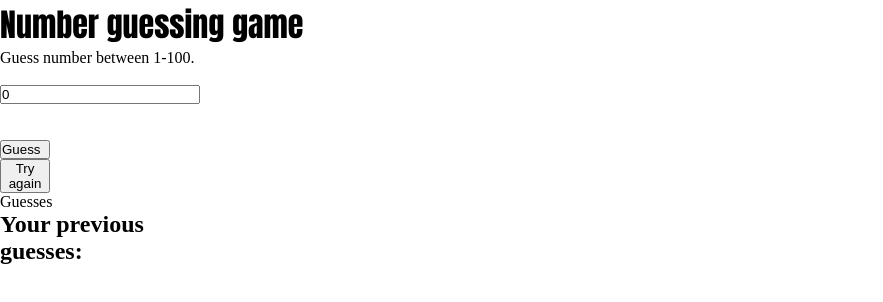
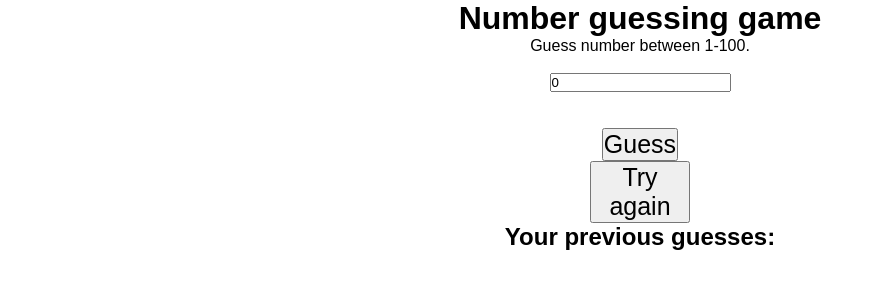
Before and after one commit to rieerep/Guess-a-number-JS, a plain HTML site: page index.html in a window 1280 px wide. Shown: the whole page, without its empty margins (0-883 px from the left). Drawn offline with Linux system fonts and the light colour scheme; a web font is replaced by a local one.

Commit message:
Visibility, styling
Changed visibility for losing and winnig. Added som styling.

```diff
--- a/app.js
+++ b/app.js
@@ -24,17 +24,18 @@ function userGuess(event) {
     // Om ul.children.length = 6 så blir det GAME OVER
     if (userNumber == randomNumber) {
         console.log('user guess correct');
-        document.querySelector('.result').textContent = 'Du gissade rätt';
+        document.querySelector('.result').textContent = 'YOU WON!';
+        document.querySelector('body').style.backgroundColor = '#7AFE7A'
         button.setAttribute('disabled', '');
     } else if (userNumber < randomNumber) {
         console.log('user guess too low');
-        document.querySelector('.result').textContent = 'För lågt';
+        document.querySelector('.result').textContent = 'Too low';
         maxGuess++;
         console.log('maxguess', maxGuess);
 
     } else if (userNumber > randomNumber) {
         console.log('user guess too high');
-        document.querySelector('.result').textContent = 'För högt';
+        document.querySelector('.result').textContent = 'Too high';
         maxGuess++;
 
     }
@@ -42,6 +43,7 @@ function userGuess(event) {
         console.log('game over');
         button.setAttribute('disabled', '');
         document.querySelector('.result').textContent = 'GAME OVER';
+        document.querySelector('body').style.backgroundColor = '#FE4452'
     } if (userNumber > 100 || userNumber < 1) {
         document.querySelector('.result').textContent = 'Skriv ett nummer mellan 1-100'
     }
--- a/index.html
+++ b/index.html
@@ -10,19 +10,21 @@
 </head>
 
 <body>
-    <h1 class="mainHeader" id="h1">Number guessing game</h1>
-    <h2></h2>
-    <div class="playBoard">
+    <main>
+        <h1 class="mainHeader" id="h1">Number guessing game</h1>
+        <h2></h2>
+
         <label class="header">Guess number between 1-100.</label><br>
         <input class="userInput" type="text" id="test" value="0"><br><br>
+        <p class="result"></p>
         <button class="button">Guess</button>
         <button class="tryAgain">Try again</button>
-        <p class="result"></p>
-        <p class="guesses">Guesses</p>
         <h2>Your previous guesses:</h2>
+
+
         <ul class="ul"></ul>
         <p class="lastGuess"></p>
-    </div>
+    </main>
     <script src="app.js">
 
     </script>
--- a/style.css
+++ b/style.css
@@ -1,23 +1,22 @@
+@import url('https://fonts.googleapis.com/css2?family=Caveat:wght@500&family=Oldenburg&family=Sono&display=swap');
+
 * {
     /* border: 1px solid red; */
     margin: 0;
     padding: 0;
     box-sizing: border-box;
+    /* border: 1px solid red; */
+    font-family: Sono, sans-serif;
 }
 
-.playBoard {
-    max-width: 200px;
-    max-height: 200px;
+main {
     display: flex;
     flex-direction: column;
-    align-content: center;
+    align-items: center;
 }
 
 button {
-    max-width: 50px;
-    display: flex
+    max-width: 100px;
+    max-height: 100px;
+    font-size: 25px;
 }
-
-.mainHeader {
-    font-family: Impact, Haettenschweiler, 'Arial Narrow Bold', sans-serif;
-}
```
